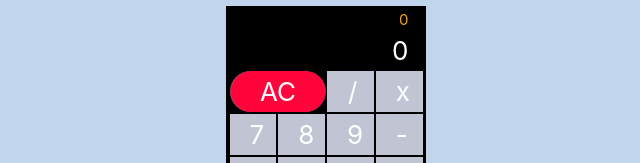
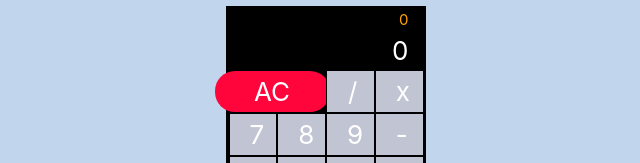
Before and after one commit to Cristian-Castillo/My-JavaScript-Calculator-Project, a React (Create React App) app: page / in a window 1280 px wide. In both pictures the pointer is over the button "AC". Shown: the part 209-372 px from the top of the page, without its empty margins (314-954 px from the left). Built offline with nearby package versions, Linux system fonts and the light colour scheme.

Commit message:
updated style to button Ac

```diff
--- a/src/components/ContainerStyle.css
+++ b/src/components/ContainerStyle.css
@@ -57,13 +57,14 @@ button{
 
 .ac-style:hover{
   background-color:rgb(255, 5, 60) !important;
-  width:95px;
-  margin-left:-14px;
+  width:115px;
+  margin-left:-30px;
+  border-radius:20px;
 }
 
 .ac-div:hover{
-  background-color:#636571 !important;
-  border-radius:25px;
+  background-color:black;
+  border-radius:24px;
   outline:0;
 }
 
@@ -234,9 +235,15 @@ button{
   width:200px;
   margin-left:-15px;
   padding-bottom:10px;
+  border-left:none;
+  border-right:none;
+  border-bottom:none;
 }
 
 .authorStyle{
   color:black;
   font-size:10px;
+  border-left:none;
+  border-right:none;
+  border-bottom:none;
 }
```
